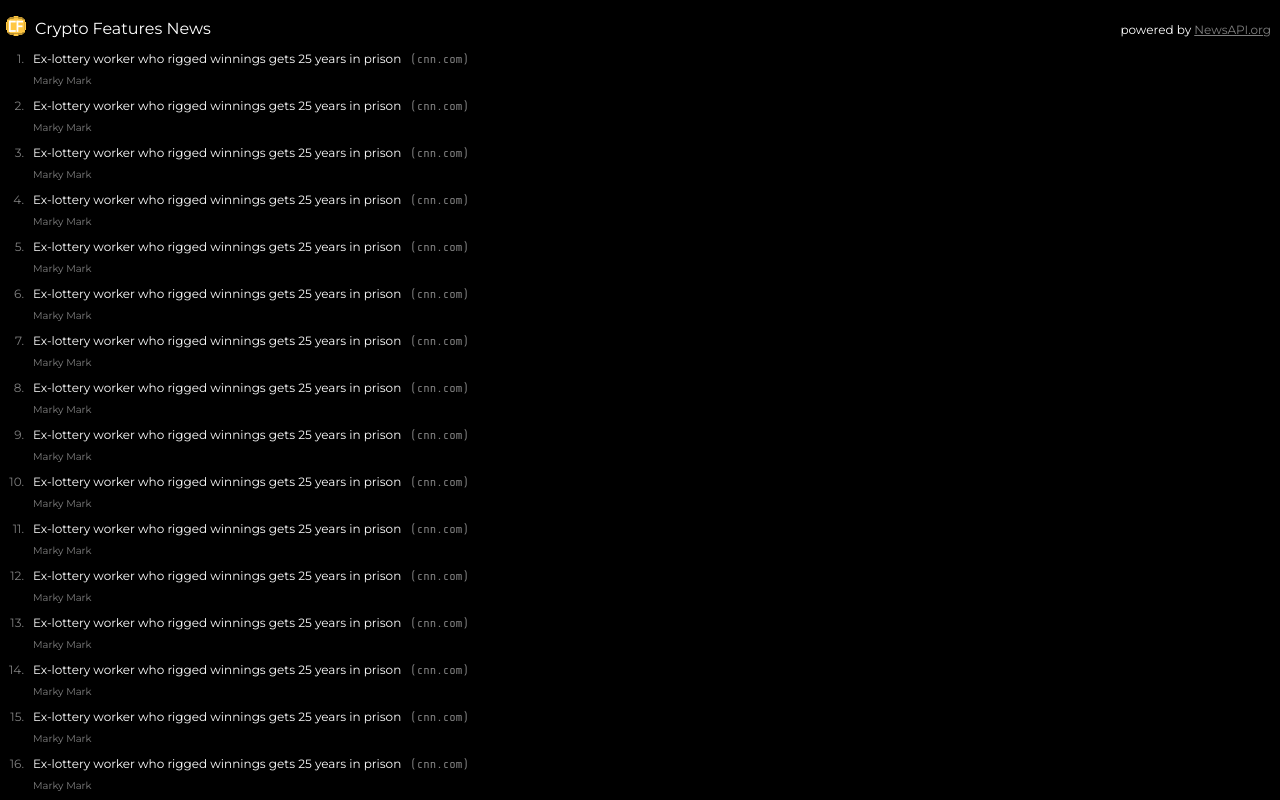
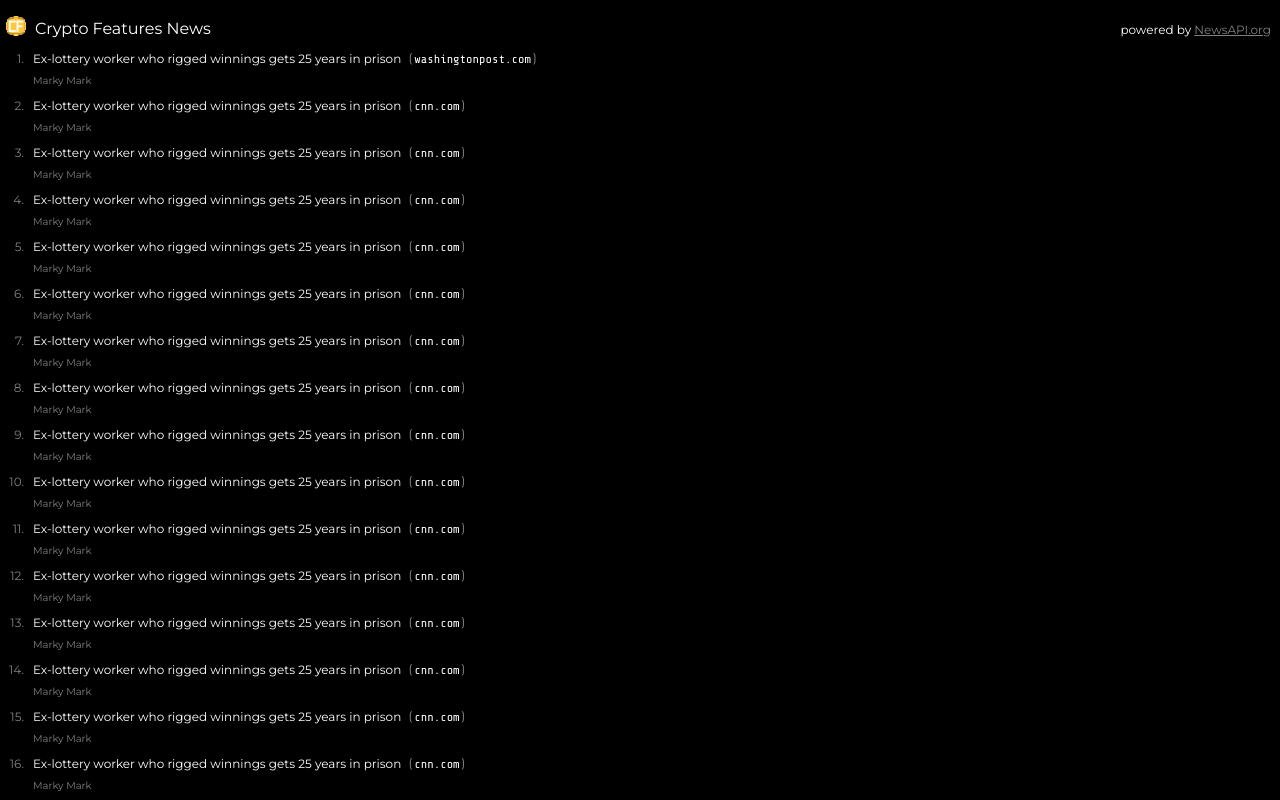
Before and after one commit to LA/crypto-features, a React (Create React App) app: page / in a window 1280 px wide. Shown: the top 800 px of the page. Built offline with nearby package versions, Linux system fonts and the light colour scheme.

Commit message:
Fix source spacing

```diff
--- a/src/App.css
+++ b/src/App.css
@@ -6,17 +6,9 @@
 
 .source {
   font-family: 'Share Tech Mono', monospace;
-}
-
-.source a {
   font-size: 12px;
   color: gray;
   text-decoration: none;
-}
-
-.source span {
-  font-size: 12px;
-  color: gray;
 }
 
 .source a:active {
--- a/src/App.js
+++ b/src/App.js
@@ -8,7 +8,7 @@
     const feed = [
       {
         title: 'Ex-lottery worker who rigged winnings gets 25 years in prison',
-        source: 'cnn.com',
+        source: 'washingtonpost.com',
         author: 'Marky Mark',
         timeAgo: '25min',
       },
@@ -209,17 +209,16 @@
                               <a href='./'>
                                 {item.title}
                               </a>
-                            </td>
-                            <td style={{width: 5}}></td>
-                            <td className='source' style={{paddingRight: 15}}>
-                              <span>
-                                (
+
+                              <span className='source' style={{color: 'gray'}}>
+                                {' ' + '('}
                                 <a href='./'>
                                   {item.source}
                                 </a>
-                                )
+                                {')'}
                               </span>
                             </td>
+                            <td style={{width: 5}}></td>
                           </tr>
                           <tr>
                             <td colSpan='2'></td>
```
